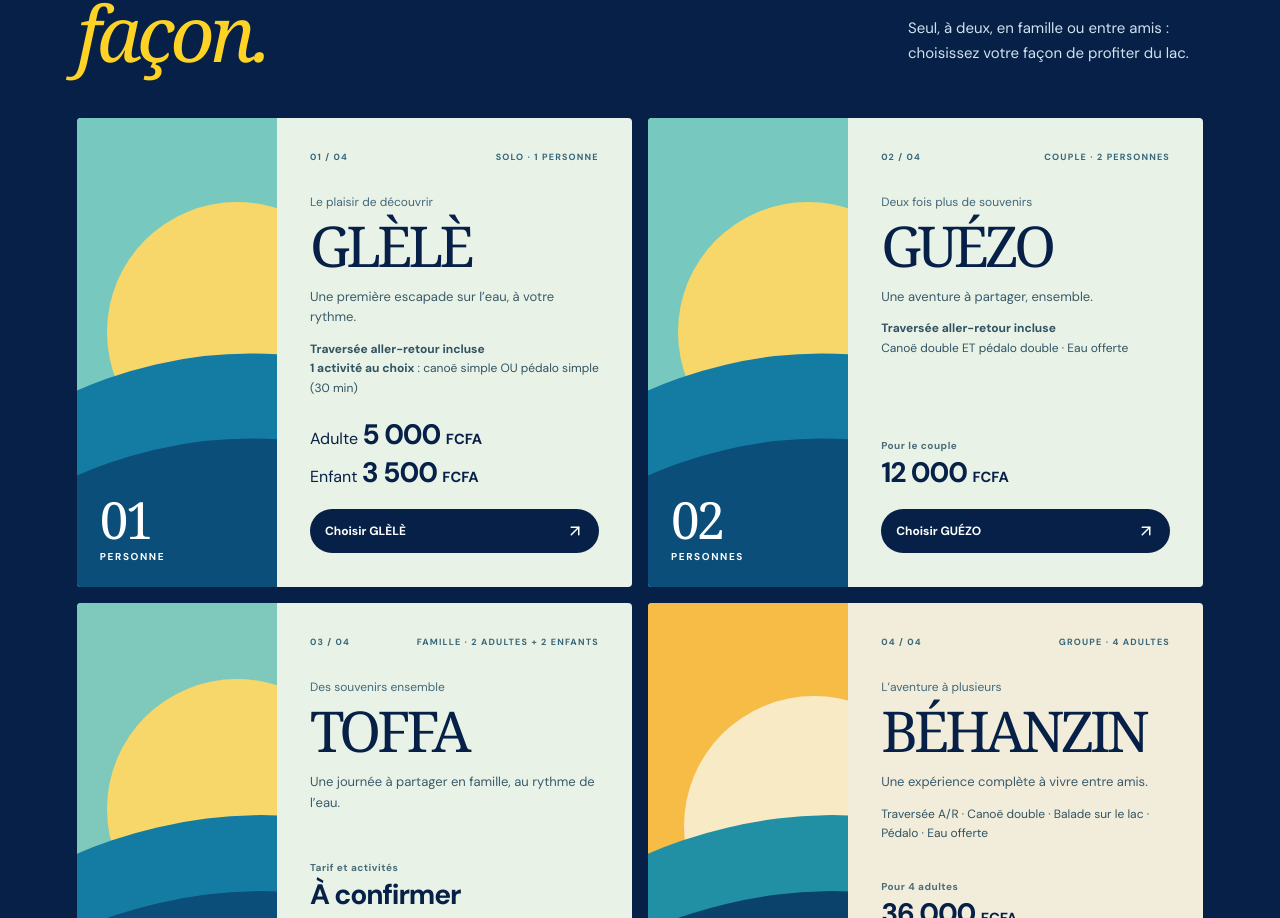
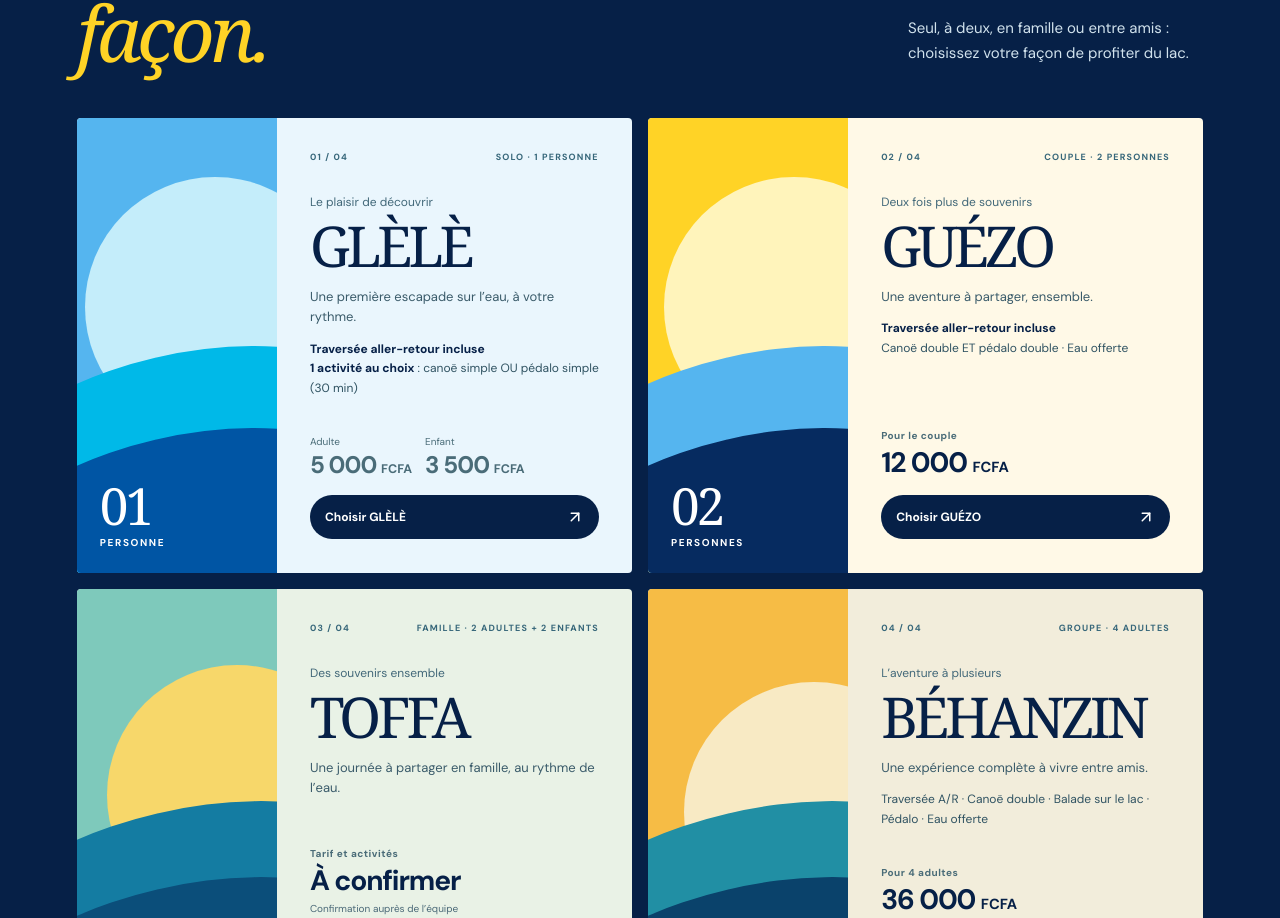
Before and after one commit to emma-dasilva-dev/aquamazone-adventure, a Next.js app: page / in a window 1280 px wide. Shown: the part 2898-3816 px from the top of the page. Built offline with nearby package versions, Linux system fonts and the light colour scheme.

Commit message:
style: apply aqua and sunshine palettes to first two forfaits

```diff
--- a/app/globals.css
+++ b/app/globals.css
@@ -355,3 +355,29 @@ body{overflow-x:clip}
 @media(max-width:520px){.packages-v5-extras{gap:12px}.package-experience{grid-template-columns:105px minmax(0,1fr);min-height:375px}.package-experience-body{padding:19px 16px}.package-experience-top{font-size:9px;flex-wrap:wrap;gap:4px}.package-experience-top span:last-child{text-align:left}.package-experience-eyebrow{margin-top:22px;font-size:11px}.package-experience h3{font-size:clamp(35px,9.4vw,47px)}.package-experience-intro{font-size:12px}.package-experience-included{font-size:11px}.package-experience-end{flex-direction:column;align-items:stretch;gap:15px}.package-experience-end a{align-self:stretch;font-size:11px}.package-art-label{font-size:45px;left:11px;bottom:18px}.package-art-label span{font-size:8px}.package-art-sun{width:210%;left:-25%}}
 @media(max-width:350px){.package-experience{grid-template-columns:88px minmax(0,1fr)}.package-experience-body{padding:17px 12px}.package-experience h3{font-size:34px}.package-art-label{font-size:37px}}
 @media(prefers-reduced-motion:reduce){.package-experience-end a{transition:none}}
+
+
+/* V0.7 — Unified four-package art direction: varied brand colors, shared layout. */
+.packages-v6-featured{margin-bottom:0}
+.packages-v6-featured .package-experience{min-height:455px}
+.package-experience-solo{background:#eaf6fd}
+.package-experience-solo .package-experience-art{background:#55b5ef}
+.package-experience-solo .package-art-sun{background:#c4edfa;left:4%;top:13%}
+.package-experience-solo .package-art-wave-one{background:#00b9e8}
+.package-experience-solo .package-art-wave-two{background:#0055a4}
+.package-experience-couple{background:#fff9e7}
+.package-experience-couple .package-experience-art{background:#ffd326}
+.package-experience-couple .package-art-sun{background:#fff4bb;top:13%;left:8%}
+.package-experience-couple .package-art-wave-one{background:#55b5ef}
+.package-experience-couple .package-art-wave-two{background:#062b60}
+.package-v6-prices{display:flex!important;flex-direction:row!important;flex-wrap:wrap;gap:13px!important}
+.package-v6-prices>span{display:flex;flex-direction:column;gap:3px;font-size:10px;color:#4a6c78;white-space:nowrap}
+.package-v6-prices strong{font-size:clamp(17px,1.9vw,24px);white-space:nowrap}
+.package-v6-prices small{font-size:.48em}
+.packages-v6-featured .package-experience-end{gap:16px}
+.packages-v6-featured .package-experience-end a{white-space:normal}
+.packages-v6-featured .package-experience-included strong{font-weight:700;color:#062047}
+@media(max-width:1120px){.packages-v6-featured .package-experience{min-height:470px}.package-v6-prices{gap:9px!important}}
+@media(max-width:850px){.packages-v6-featured .package-experience{min-height:345px}.packages-v6-featured .package-experience-end{flex-direction:column;align-items:stretch}.packages-v6-featured .package-experience-end a{align-self:stretch}}
+@media(max-width:520px){.packages-v6-featured .package-experience{min-height:400px}.package-v6-prices strong{font-size:18px}}
+@media(max-width:350px){.package-v6-prices strong{font-size:16px}}
```
